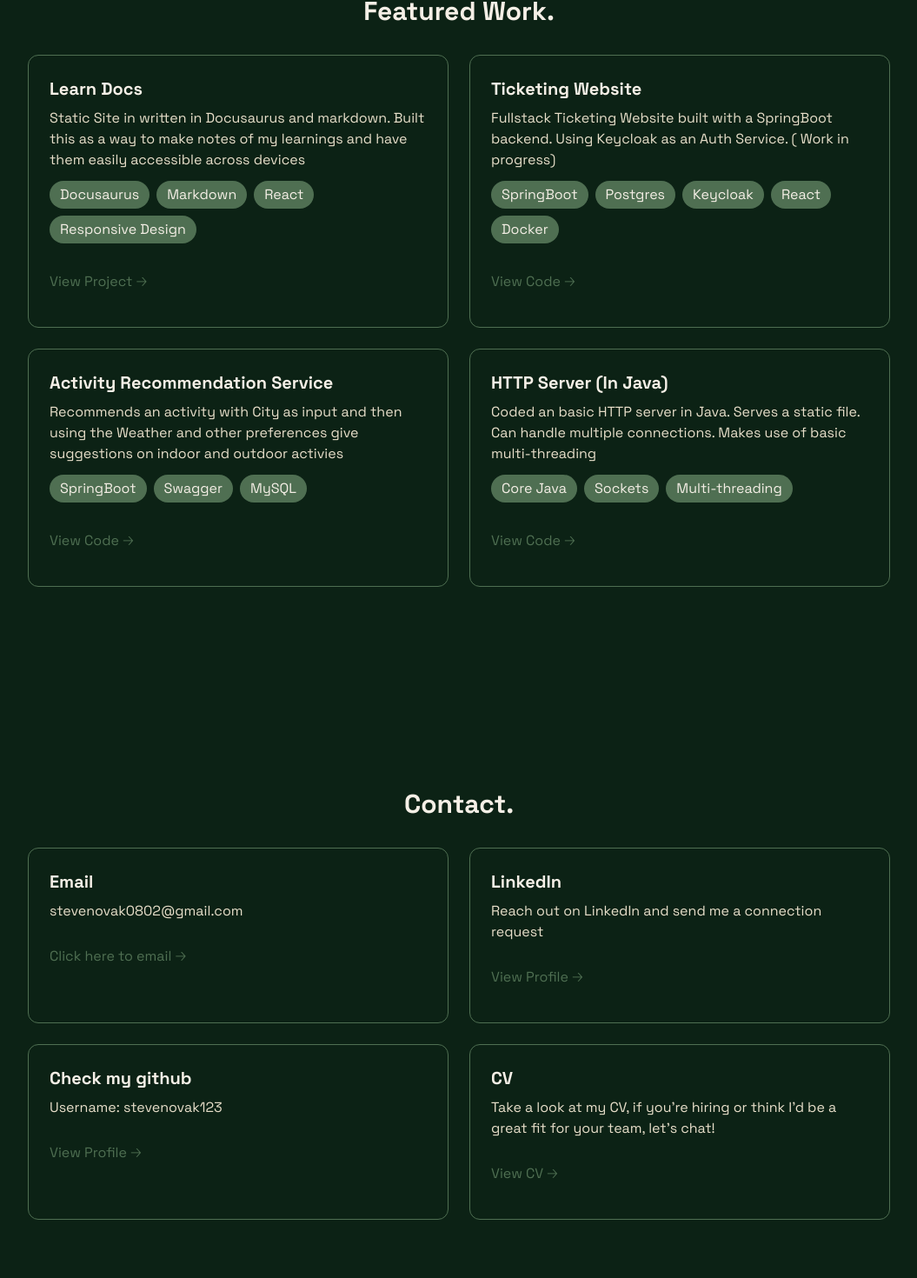
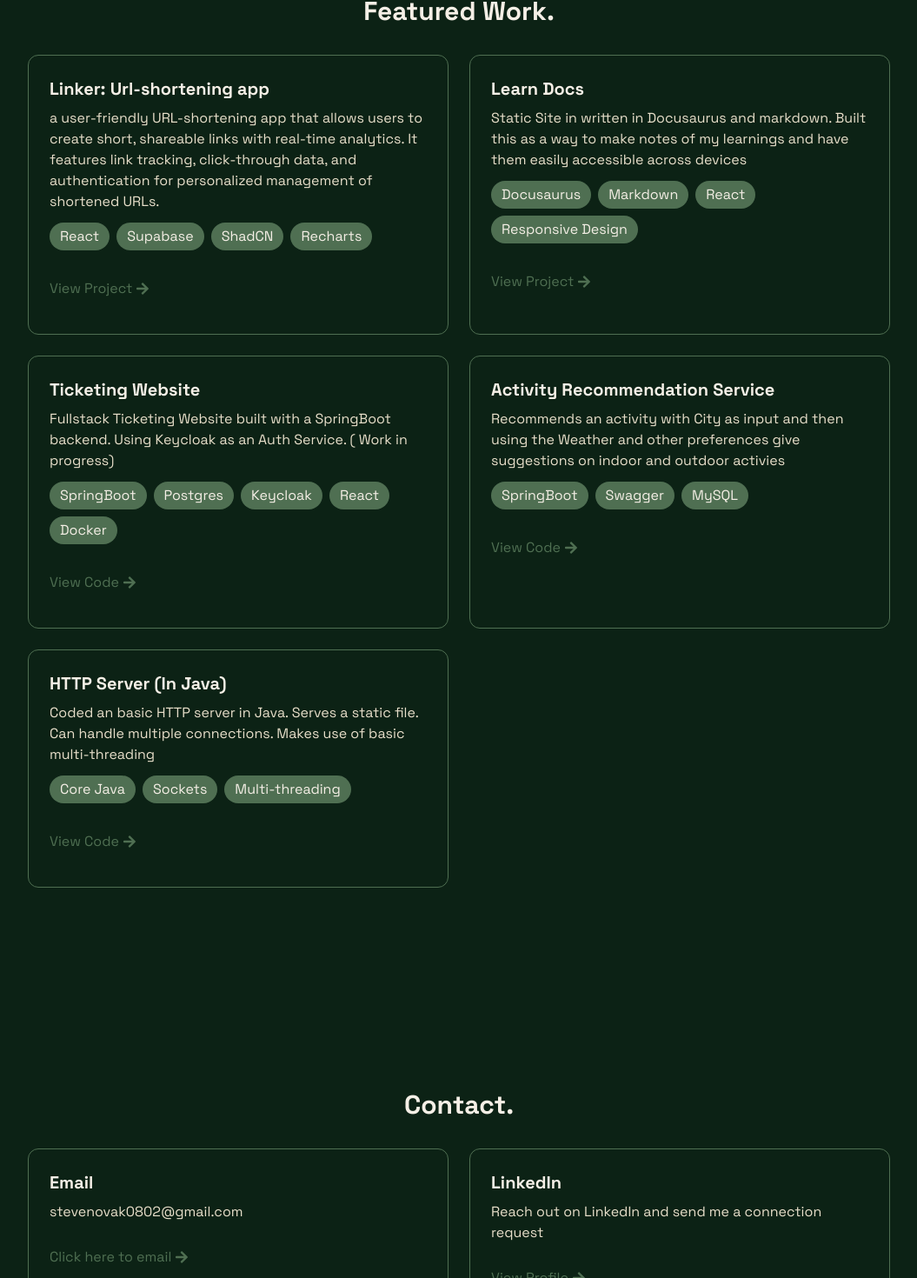
Before and after one commit to stevenovak123/portfolio, a React (Vite) app: page / in a window 1280 px wide. Shown: the part 1897-3367 px from the top of the page at 87% size, without its empty margins (112-1167 px from the left). Built offline with nearby package versions, Linux system fonts and the light colour scheme.

Commit message:
updated contact and work. added react-icons

```diff
--- a/package.json
+++ b/package.json
@@ -13,6 +13,7 @@
     "@tailwindcss/vite": "^4.0.0",
     "react": "^18.3.1",
     "react-dom": "^18.3.1",
+    "react-icons": "^5.5.0",
     "tailwindcss": "^4.0.0"
   },
   "devDependencies": {
--- a/src/components/sections/Contact.jsx
+++ b/src/components/sections/Contact.jsx
@@ -1,5 +1,6 @@
 import React from 'react';
 import RevealOnScroll from '../RevealOnScroll';
+import { FaArrowRight } from 'react-icons/fa';
 const Contact = () => {
   return (
     <section
@@ -22,12 +23,12 @@ const Contact = () => {
 
               <div className=' flex justify-between items-center'>
                 <a
-                  className='text-[rgb(79,111,82)] hover:text-[rgb(124,164,128)] transition-colors my-4'
+                  className='text-[rgb(79,111,82)] hover:text-[rgb(124,164,128)] transition-colors my-4 flex gap-1'
                   target='_blank'
                   rel='noopener noreferrer'
                   href='mailto:stevenovak0802@gmail.com'
                 >
-                  Click here to email 🡢
+                  Click here to email <FaArrowRight className=' mt-1' />
                 </a>
               </div>
             </div>
@@ -41,12 +42,12 @@ const Contact = () => {
 
               <div className=' flex justify-between items-center'>
                 <a
-                  className='text-[rgb(79,111,82)] hover:text-[rgb(124,164,128)] transition-colors my-4'
+                  className='text-[rgb(79,111,82)] hover:text-[rgb(124,164,128)] transition-colors my-4 flex gap-1'
                   href='https://www.linkedin.com/in/stevenovak123/'
                   target='_blank'
                   rel='noopener noreferrer'
                 >
-                  View Profile 🡢
+                  View Profile <FaArrowRight className=' mt-1' />
                 </a>
               </div>
             </div>
@@ -59,12 +60,12 @@ const Contact = () => {
               </p>
               <div className=' flex justify-between items-center'>
                 <a
-                  className='text-[rgb(79,111,82)] hover:text-[rgb(124,164,128)] transition-colors my-4'
+                  className='text-[rgb(79,111,82)] hover:text-[rgb(124,164,128)] transition-colors my-4 flex gap-1'
                   target='_blank'
                   rel='noopener noreferrer'
                   href='https://github.com/stevenovak123'
                 >
-                  View Profile 🡢
+                  View Profile <FaArrowRight className=' mt-1' />
                 </a>
               </div>
             </div>
@@ -80,12 +81,12 @@ const Contact = () => {
 
               <div className=' flex justify-between items-center'>
                 <a
-                  className='text-[rgb(79,111,82)] hover:text-[rgb(124,164,128)] transition-colors my-4'
+                  className='text-[rgb(79,111,82)] hover:text-[rgb(124,164,128)] transition-colors my-4 flex gap-1'
                   target='_blank'
                   rel='noopener noreferrer'
                   href='https://drive.google.com/file/d/10i_x7BCPfZfe1f8wwN2DQ6NzCa7m0rPF/view?usp=sharing'
                 >
-                  View CV 🡢
+                  View CV <FaArrowRight className=' mt-1' />
                 </a>
               </div>
             </div>
--- a/src/components/sections/Work.jsx
+++ b/src/components/sections/Work.jsx
@@ -1,5 +1,6 @@
 import React from 'react';
 import RevealOnScroll from '../RevealOnScroll';
+import { FaArrowRight } from 'react-icons/fa';
 
 const Work = () => {
   return (
@@ -14,6 +15,42 @@ const Work = () => {
           </h2>
           <div className='grid grid-cols-1 md:grid-cols-2 gap-6'>
             {/* 1.1 */}
+
+            <div className='p-6 rounded-xl border border-[rgb(79,111,82)]   text-[rgb(245,239,230)] hover:-translate-y-1 hover:shadow-[0_0_15px_rgba(76,175,80,0.4)] transition-all'>
+              <h3 className='text-xl font-bold mb-2 text-[rgb(245,239,230)]'>
+                Linker: Url-shortening app
+              </h3>
+              <p className='text-[rgb(232,223,202)] mb-3'>
+                a user-friendly URL-shortening app that allows users to create
+                short, shareable links with real-time analytics. It features
+                link tracking, click-through data, and authentication for
+                personalized management of shortened URLs.
+              </p>
+              <div className='flex flex-wrap gap-2 mb-4'>
+                {['React', 'Supabase', 'ShadCN', 'Recharts'].map(
+                  (tech, key) => (
+                    <span
+                      className=' bg-[rgb(79,111,82)]  text-[rgb(245,239,230)] py-1 px-3 rounded-full hover:bg-[rgba(79,111,82,0.2)] hover:shadow-[0_0_15px_rgba(76,175,80,0.4)] transition'
+                      key={key}
+                    >
+                      {tech}
+                    </span>
+                  )
+                )}
+              </div>
+              <div className=' flex justify-between items-center'>
+                <a
+                  className='text-[rgb(79,111,82)] hover:text-[rgb(124,164,128)] transition-colors my-4 flex gap-1'
+                  href='https://url-shortener-virid-nine.vercel.app/'
+                  target='_blank'
+                  rel='noopener noreferrer'
+                >
+                  View Project <FaArrowRight className=' mt-1' />
+                </a>
+              </div>
+            </div>
+            {/* 1.2 */}
+
             <div className='p-6 rounded-xl border border-[rgb(79,111,82)]   text-[rgb(245,239,230)] hover:-translate-y-1 hover:shadow-[0_0_15px_rgba(76,175,80,0.4)] transition-all'>
               <h3 className='text-xl font-bold mb-2 text-[rgb(245,239,230)]'>
                 Learn Docs
@@ -37,12 +74,12 @@ const Work = () => {
               </div>
               <div className=' flex justify-between items-center'>
                 <a
-                  className='text-[rgb(79,111,82)] hover:text-[rgb(124,164,128)] transition-colors my-4'
+                  className='text-[rgb(79,111,82)] hover:text-[rgb(124,164,128)] transition-colors my-4 flex gap-1'
                   href='https://stevenovak123.github.io/learndocs/'
                   target='_blank'
                   rel='noopener noreferrer'
                 >
-                  View Project 🡢
+                  View Project <FaArrowRight className=' mt-1' />
                 </a>
               </div>
             </div>
@@ -69,12 +106,12 @@ const Work = () => {
               </div>
               <div className=' flex justify-between items-center'>
                 <a
-                  className='text-[rgb(79,111,82)] hover:text-[rgb(124,164,128)] transition-colors my-4'
+                  className='text-[rgb(79,111,82)] hover:text-[rgb(124,164,128)] transition-colors my-4 flex gap-1'
                   href='https://github.com/stevenovak123/event-platform'
                   target='_blank'
                   rel='noopener noreferrer'
                 >
-                  View Code 🡢
+                  View Code <FaArrowRight className=' mt-1' />
                 </a>
               </div>
             </div>
@@ -100,12 +137,12 @@ const Work = () => {
               </div>
               <div className=' flex justify-between items-center'>
                 <a
-                  className='text-[rgb(79,111,82)] hover:text-[rgb(124,164,128)] transition-colors my-4'
+                  className='text-[rgb(79,111,82)] hover:text-[rgb(124,164,128)] transition-colors my-4 flex gap-1'
                   href='https://github.com/stevenovak123/SOA_assignment'
                   target='_blank'
                   rel='noopener noreferrer'
                 >
-                  View Code 🡢
+                  View Code <FaArrowRight className=' mt-1' />
                 </a>
               </div>
             </div>
@@ -132,78 +169,15 @@ const Work = () => {
               </div>
               <div className=' flex justify-between items-center'>
                 <a
-                  className='text-[rgb(79,111,82)] hover:text-[rgb(124,164,128)] transition-colors my-4'
+                  className='text-[rgb(79,111,82)] hover:text-[rgb(124,164,128)] transition-colors my-4 flex gap-1'
                   href='https://github.com/stevenovak123/httpserverjava'
                   target='_blank'
                   rel='noopener noreferrer'
                 >
-                  View Code 🡢
+                  View Code <FaArrowRight className=' mt-1' />
                 </a>
               </div>
             </div>
-{/* Uncomment once future projects are done */}
-            {/* 3.1 */}
-            {/* <div className='p-6 rounded-xl border border-[rgb(79,111,82)]   text-[rgb(245,239,230)] hover:-translate-y-1 hover:shadow-[0_0_15px_rgba(76,175,80,0.4)] transition-all'>
-              <h3 className='text-xl font-bold mb-2 text-[rgb(245,239,230)]'>
-                Activity Recommendation Service
-              </h3>
-              <p className='text-[rgb(232,223,202)] mb-3'>
-                Recommends an activity with City as input and then using the
-                Weather and other preferences give suggestions on indoor and
-                outdoor activies
-              </p>
-              <div className='flex flex-wrap gap-2 mb-4'>
-                {['SpringBoot', 'Swagger', 'Java'].map((tech, key) => (
-                  <span
-                    className=' bg-[rgb(79,111,82)]  text-[rgb(245,239,230)] py-1 px-3 rounded-full hover:bg-[rgba(79,111,82,0.2)] hover:shadow-[0_0_15px_rgba(76,175,80,0.4)] transition'
-                    key={key}
-                  >
-                    {tech}
-                  </span>
-                ))}
-              </div>
-              <div className=' flex justify-between items-center'>
-                <a
-                  className='text-[rgb(79,111,82)] hover:text-[rgb(124,164,128)] transition-colors my-4'
-                  href='https://github.com/stevenovak123/SOA_assignment'
-                  target='_blank'
-                  rel='noopener noreferrer'
-                >
-                  View Code 🡢
-                </a>
-              </div>
-            </div> */}
-            {/* 3.2 */}
-            {/* <div className='p-6 rounded-xl border border-[rgb(79,111,82)]   text-[rgb(245,239,230)] hover:-translate-y-1 hover:shadow-[0_0_15px_rgba(76,175,80,0.4)] transition-all'>
-              <h3 className='text-xl font-bold mb-2  text-[rgb(245,239,230)]'>
-                Activity Recommendation Service
-              </h3>
-              <p className='text-[rgb(232,223,202)] mb-3'>
-                Recommends an activity with City as input and then using the
-                Weather and other preferences give suggestions on indoor and
-                outdoor activies
-              </p>
-              <div className='flex flex-wrap gap-2 mb-4'>
-                {['SpringBoot', 'Swagger', 'Java'].map((tech, key) => (
-                  <span
-                    className=' bg-[rgb(79,111,82)]  text-[rgb(245,239,230)] py-1 px-3 rounded-full hover:bg-[rgba(79,111,82,0.2)] hover:shadow-[0_0_15px_rgba(76,175,80,0.4)] transition'
-                    key={key}
-                  >
-                    {tech}
-                  </span>
-                ))}
-              </div>
-              <div className=' flex justify-between items-center'>
-                <a
-                  className='text-[rgb(79,111,82)] hover:text-[rgb(124,164,128)] transition-colors my-4'
-                  href='https://github.com/stevenovak123/SOA_assignment'
-                  target='_blank'
-                  rel='noopener noreferrer'
-                >
-                  View Code 🡢
-                </a>
-              </div>
-            </div> */}
           </div>
         </div>
       </RevealOnScroll>
```
Also changed, not shown: 1 other file (tests, documents, lock files or other folders).
